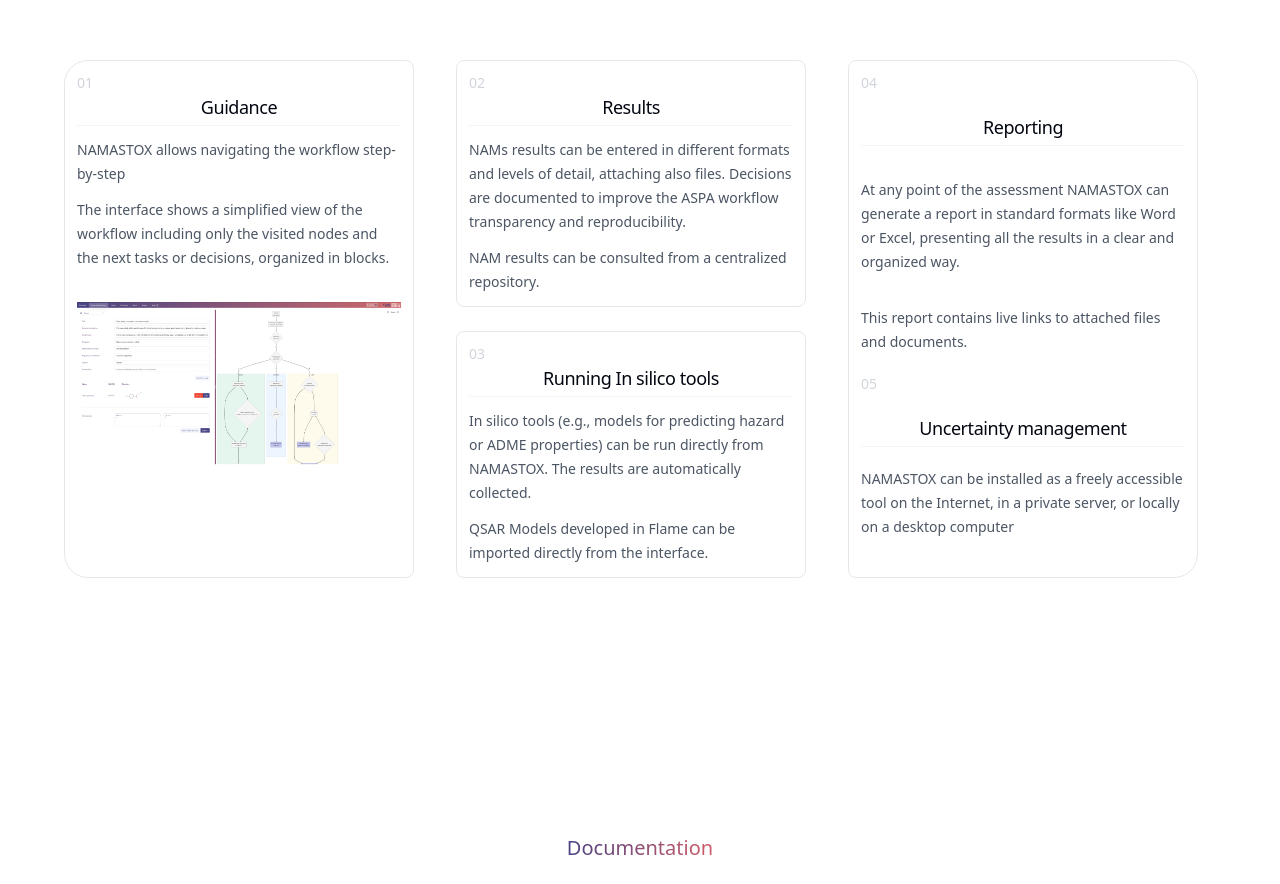
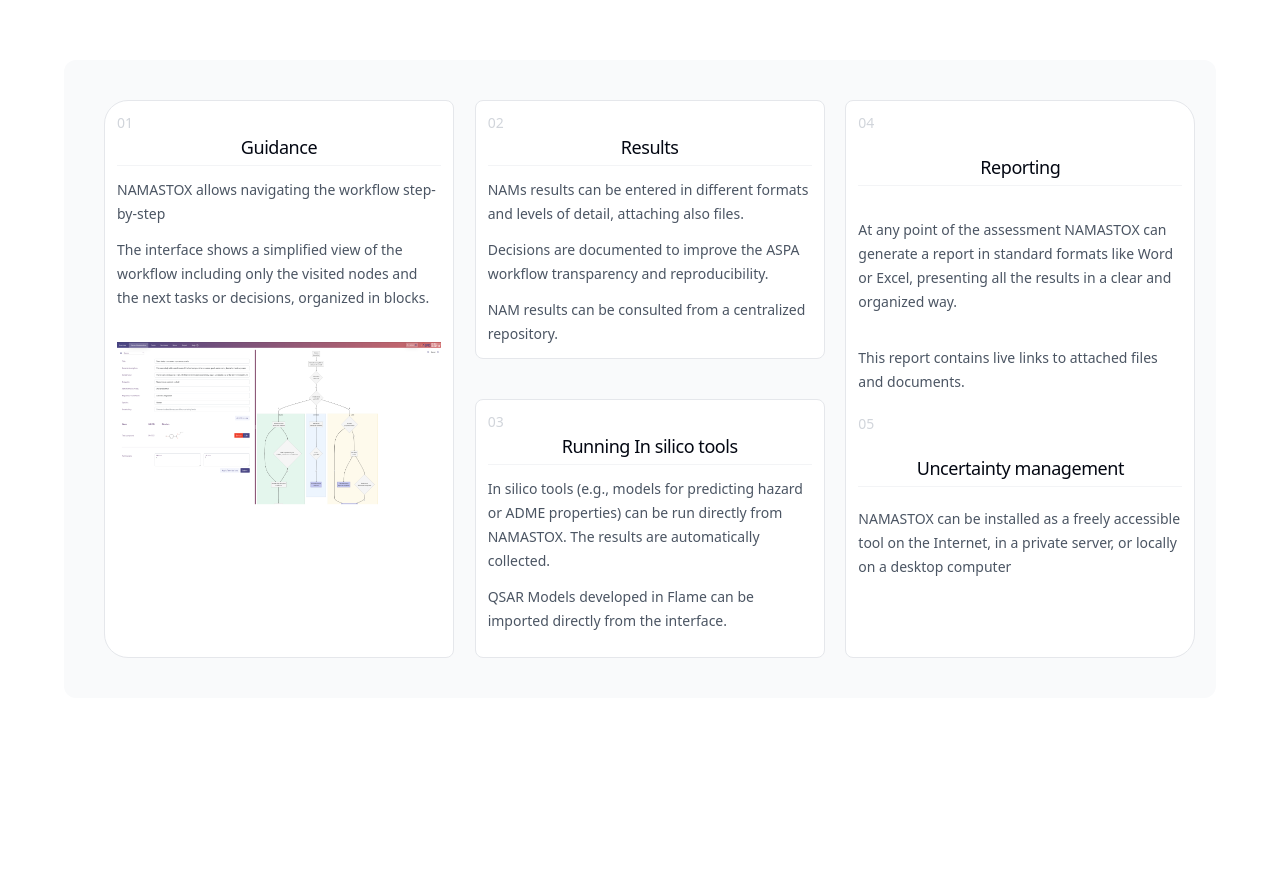
Before and after one commit to AdrianCabreraPhi/landing_page_namastox, a Next.js app: page / in a window 1280 px wide. Shown: the part 960-1844 px from the top of the page. Built offline with nearby package versions, Linux system fonts and the light colour scheme.

Commit message:
small changes

```diff
--- a/app/page.tsx
+++ b/app/page.tsx
@@ -187,7 +187,7 @@ export default function Home() {
                   </div>
                 </Fade>
                 <Fade cascade delay={400}>
-                  <div className="flex flex-col gap-3 w-[90vw] md:max-w-7xl  md:grid md:grid-cols-6 md:grid-rows-6 md:gap-6">
+                  <div className="flex flex-col gap-3 w-[90vw] md:max-w-7xl  md:grid md:grid-cols-6 md:grid-rows-6 md:gap-10 bg-gray-50 p-10  rounded-xl">
                     <div className="col-span-2 row-span-6 md:w-[350px] 2xl:w-[400px] transition-all duration-300 ease-in-out group hover:shadow-[0_3px_10px_rgb(0,0,0,0.2)] border bg-white pt-3 px-3 pb-3 rounded-xl md:rounded-l-3xl md:rounded-r-lg flex flex-col">
                       <div className="flex flex-col">
                       <span className="text-sm text-gray-300 transition-colors duration-300 ease-in-out group-hover:text-gray-400">
@@ -237,7 +237,10 @@ export default function Home() {
 
                         </div>
                         <span className="text-sm/6 text-gray-600 mt-3">
-                        NAMs results can be entered in different formats and levels of detail, attaching also files. Decisions are documented to improve the ASPA workflow transparency and reproducibility.
+                        NAMs results can be entered in different formats and levels of detail, attaching also files.
+                        </span>
+                        <span className="text-sm/6 text-gray-600 mt-3">
+                        Decisions are documented to improve the ASPA workflow transparency and reproducibility.
                         </span>
                <span className="text-sm/6 text-gray-600 mt-3">
                NAM results can be consulted from a centralized repository.
```
